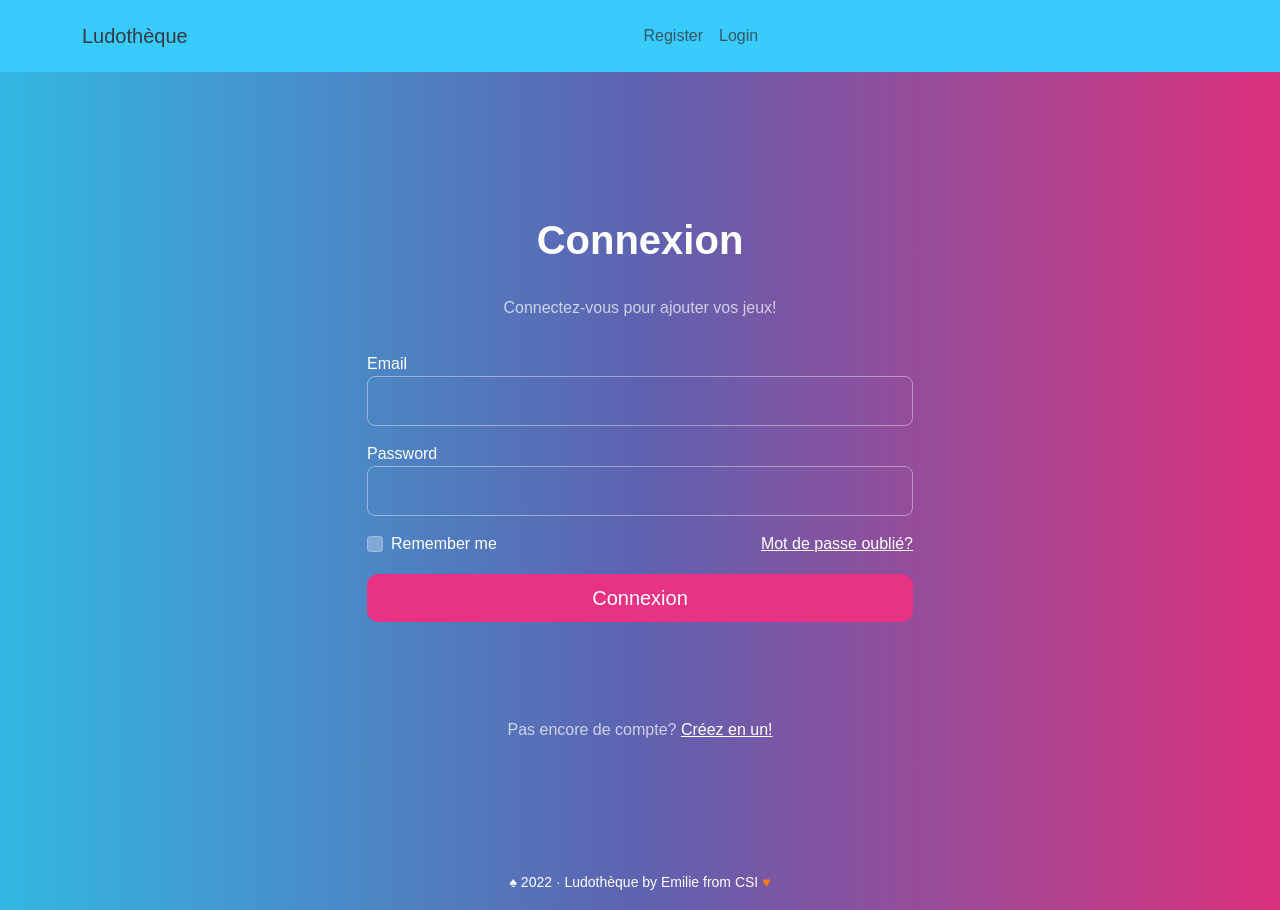
After one commit to Milie2886/Ludotheque, a Symfony app: template templates/security/login.html.twig in a window 1280 px wide. The commit adds this page. Run offline with Twig, Linux system fonts and the light colour scheme; the template is opened without the code that fills it, so the values that code supplies are empty; some libraries are stand-ins or nearby versions; some web fonts are replaced.

Commit message:
ajout de l'authentification

```diff
--- a/src/Controller/JeuxController.php
+++ b/src/Controller/JeuxController.php
@@ -5,6 +5,7 @@ namespace App\Controller;
 use App\Entity\Jeu;
 use App\Form\JeuType;
 use App\Repository\JeuRepository;
+use App\Repository\UserRepository;
 use Doctrine\ORM\EntityManager;
 use Doctrine\ORM\EntityManagerInterface;
 use Symfony\Bundle\FrameworkBundle\Controller\AbstractController;
@@ -32,7 +33,7 @@ class JeuxController extends AbstractController
 
     //Route pour ajouter un jeu
     #[Route('/jeux/create', name: 'app_jeux_create', methods: ["GET", "POST"])]
-    public function create(Request $request , EntityManagerInterface $em): Response
+    public function create(Request $request , EntityManagerInterface $em, UserRepository $userRepo): Response
     {
         $jeu = new Jeu;
         $form = $this->createForm(JeuType::class, $jeu);
@@ -40,6 +41,8 @@ class JeuxController extends AbstractController
         $form->handleRequest($request);
 
         if ($form->isSubmitted() && $form->isValid()){
+            $moi = $userRepo->findOneBy(['email' => 'emilie@hotmail.com']);
+            $jeu->setUser($moi);
             $em->persist($jeu);
             $em->flush();
 
--- a/templates/jeux/index.html.twig
+++ b/templates/jeux/index.html.twig
@@ -18,8 +18,8 @@
                                     <img src="{{ (jeu.imageName ? vich_uploader_asset(jeu) : asset('build/images/placeholder.jpg')) | imagine_filter('squared_thumbnail_medium')}}" alt="{{ jeu.title }}" class="w-100" />
                                 </a>
                             </div>
-                            <h2 class="h5 pl-3 pt-3"><a href="{{ path('app_jeux_show', {id: jeu.id}) }}" class="text-decoration-none">{{ jeu.title }}</a></h2>
-                            <p class="pl-3 pb-3 text-muted"><small>Jeu ajouté par {{ jeu.user.fullName }}</small></p>
+                            <h2 class="h5 p-3"><a href="{{ path('app_jeux_show', {id: jeu.id}) }}" class="text-decoration-none">{{ jeu.title }}</a></h2>
+                            <p class="p-3 text-muted"><small>Jeu ajouté par {{ jeu.user.fullName }}</small></p>
                         </article>
                     </div>
                 {% endfor %}
--- a/templates/partials/_nav.html.twig
+++ b/templates/partials/_nav.html.twig
@@ -6,8 +6,9 @@
         </button>
 
         <div class="collapse navbar-collapse" id="navbarColor01">
-            {# Essai de mise sur la droite de mes boutons non fonctionnel...#}
-            <ul class="navbar-nav ml-auto">
+            {# Essai de mise sur la droite de mes boutons non fonctionnel... du coup j'ai mis margin en auto...#}
+            <ul class="navbar-nav m-auto">
+                {% if app.user %}
                     <li class="nav-item">
                     <a class="nav-link" href="{{ path('app_jeux_create')}}">Ajouter un jeu</a>
                     </li>
@@ -15,8 +16,16 @@
                     <a class="nav-link" href="#">Compte</a>
                     </li>
                     <li class="nav-item">
-                    <a class="nav-link" href="#">Déconnexion</a>
+                    <a class="nav-link" href="{{ path('app_logout') }}">Déconnexion</a>
                     </li>
+                {% else %}
+                    <li class="nav-item">
+                    <a class="nav-link" href="#">Register</a>
+                    </li>
+                    <li class="nav-item">
+                    <a class="nav-link" href="{{ path('app_login') }}">Login</a>
+                    </li>
+                {% endif %}
             </ul>
         </div>
     </div>
--- /dev/null
+++ b/templates/security/login.html.twig
@@ -0,0 +1,52 @@
+{#template créé automatiquement grâce à symfony console make:auth#}
+{% extends 'base.html.twig' %}
+
+{% block title 'Connexion!' %}
+
+{% block body %}
+    <div class="row">
+        <div class="col-md-6 mx-auto">
+            <h1 class="mt-5 mb-3 text-center">Connexion</h1>
+            <p class="mb-3 text-center text-muted">Connectez-vous pour ajouter vos jeux!</p>
+            <form method="post">
+                {% if error %}
+                    <div class="alert alert-danger rounded" role="alert">{{ error.messageKey|trans(error.messageData, 'security') }}</div>
+                {% endif %}
+
+                {% if app.user %}
+                    <div class="mb-3">
+                        You are logged in as {{ app.user.userIdentifier }}, <a href="{{ path('app_logout') }}">Logout</a>
+                    </div>
+                {% endif %}
+                <div class="form-group mb-2">
+                    <label for="email">Email</label>
+                    <input type="email" value="{{ last_username }}" name="email" id="email" class="form-control" autocomplete="email" required autofocus>
+                </div>
+                <div class="form-group mb-2">
+                    <label for="password">Password</label>
+                    <input type="password" name="password" id="password" class="form-control" autocomplete="current-password" required>
+                </div>
+
+                <div class="d-flex justify-content-between mb-2">
+                    <div class="form-group">
+                        <div class="form-check">
+                            <input class="form-check-input" type="checkbox" name="_remember_me" id="remember_me">
+                            <label class="form-check-label" for="remember_me">
+                                Remember me
+                            </label>
+                        </div>
+                    </div>
+                    <a href="#">Mot de passe oublié?</a>
+                </div>
+
+                <input type="hidden" name="_csrf_token" value="{{ csrf_token('authenticate') }}">
+
+                <button class="btn btn-lg btn-primary w-100" type="submit">
+                    Connexion
+                </button>
+
+                <p class="mt-5 mb-3 text-center text-muted">Pas encore de compte? <a href="#">Créez en un!</a></p>
+            </form>
+        </div>
+    </div>
+{% endblock %}
--- /dev/null
+++ b/translations/security.en.yaml
@@ -0,0 +1,2 @@
+'Invalid credentials.': 'Identifiants incorrects !'
+'Invalid CSRF token.': 'CSRF token invalide !'
```
Also changed, not shown: src/Controller/SecurityController.php (added, +32 -0 lines), src/Security/LoginFormAuthenticator.php (added, +65 -0 lines), templates/jeux/show.html.twig (+4 -3 lines), 2 other files.
